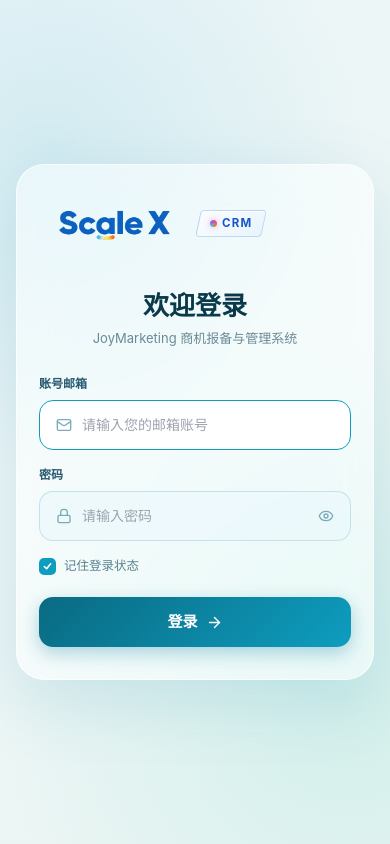
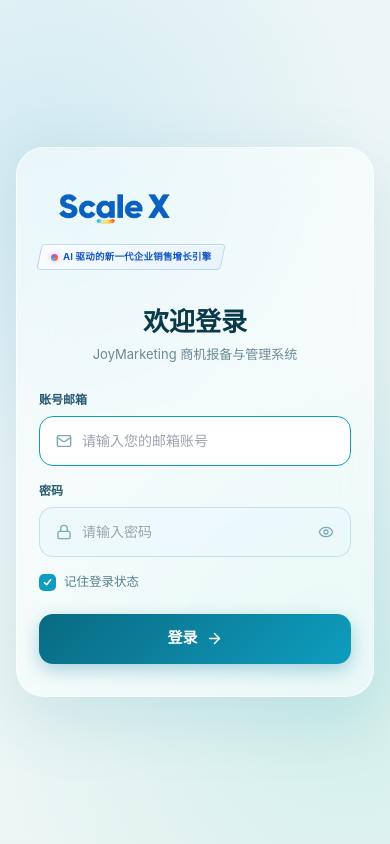
Before and after one commit to aifounderopc/aicrm, a React (Vite) app: page / in a window 390 px wide. Built offline with nearby package versions, Linux system fonts and the light colour scheme; no server answers.

Commit message:
Update Scale X brand tagline

```diff
--- a/src/components/layout/TopNav.tsx
+++ b/src/components/layout/TopNav.tsx
@@ -88,8 +88,8 @@
             <img src="/scale-x-logo-20260813.png" alt="Scale X" style={{ width: isMobile ? 108 : 120, height: 'auto', flexShrink: 0, objectFit: 'contain' }} />
             <span style={{
               display: 'inline-flex', alignItems: 'center', gap: 5,
-              fontWeight: 700, fontSize: 11.5, letterSpacing: '1.2px',
-              padding: '4px 11px', lineHeight: 1.3,
+              fontWeight: 700, fontSize: 9.5, letterSpacing: '.1px',
+              padding: '5px 10px', lineHeight: 1.3, whiteSpace: 'nowrap',
               color: '#1657c8',
               border: '1px solid rgba(22,87,200,0.22)',
               background: 'linear-gradient(135deg, rgba(255,255,255,0.7), rgba(220,235,255,0.45))',
@@ -99,7 +99,7 @@
             }}>
               <span style={{ display: 'inline-flex', alignItems: 'center', gap: 5, transform: 'skewX(12deg)' }}>
                 <span style={{ width: 7, height: 7, borderRadius: '50%', background: 'conic-gradient(from 220deg, #38bdf8, #8b5cf6, #ec4899, #f97316, #38bdf8)', flexShrink: 0, boxShadow: '0 0 6px rgba(236,72,153,0.45)' }} />
-                CRM
+                AI 驱动的新一代企业销售增长引擎
               </span>
             </span>
           </div>
@@ -322,8 +322,8 @@
                 <img src="/scale-x-logo-20260813.png" alt="Scale X" style={{ width: 112, height: 'auto', objectFit: 'contain' }} />
                 <span style={{
                   display: 'inline-flex', alignItems: 'center', gap: 5,
-                  fontWeight: 700, fontSize: 11.5, letterSpacing: '1.2px',
-                  padding: '4px 11px', lineHeight: 1.3,
+                  fontWeight: 700, fontSize: 9.5, letterSpacing: '.1px',
+                  padding: '5px 10px', lineHeight: 1.3, whiteSpace: 'nowrap',
                   color: '#1657c8',
                   border: '1px solid rgba(22,87,200,0.22)',
                   background: 'linear-gradient(135deg, rgba(255,255,255,0.7), rgba(220,235,255,0.45))',
@@ -333,7 +333,7 @@
                 }}>
                   <span style={{ display: 'inline-flex', alignItems: 'center', gap: 5, transform: 'skewX(12deg)' }}>
                     <span style={{ width: 7, height: 7, borderRadius: '50%', background: 'conic-gradient(from 220deg, #38bdf8, #8b5cf6, #ec4899, #f97316, #38bdf8)', flexShrink: 0, boxShadow: '0 0 6px rgba(236,72,153,0.45)' }} />
-                    CRM
+                    AI 驱动的新一代企业销售增长引擎
                   </span>
                 </span>
               </div>
--- a/src/pages/Login.tsx
+++ b/src/pages/Login.tsx
@@ -48,18 +48,18 @@
         boxShadow: '0 20px 70px rgba(14,120,160,0.14)',
       }}>
         {/* Brand */}
-        <div style={{ display: 'flex', alignItems: 'center', gap: 9, marginBottom: isMobile ? 24 : 8 }}>
+        <div style={{ display: 'flex', alignItems: isMobile ? 'flex-start' : 'center', flexDirection: isMobile ? 'column' : 'row', gap: isMobile ? 6 : 9, marginBottom: isMobile ? 24 : 8 }}>
           <img src="/scale-x-logo-20260813.png" alt="Scale X" style={{ width: isMobile ? 150 : 180, height: 'auto', objectFit: 'contain' }} />
           <span style={{
             display: 'inline-flex', alignItems: 'center', gap: 5,
-            fontWeight: 700, fontSize: 11.5, letterSpacing: '1.2px', color: '#1657c8',
-            padding: '4px 11px', border: '1px solid rgba(22,87,200,0.22)',
+            fontWeight: 700, fontSize: isMobile ? 9.5 : 10.5, letterSpacing: '.2px', color: '#1657c8',
+            padding: '5px 11px', border: '1px solid rgba(22,87,200,0.22)', whiteSpace: 'nowrap',
             background: 'linear-gradient(135deg, rgba(255,255,255,0.7), rgba(220,235,255,0.45))',
             boxShadow: 'inset 0 1px 0 rgba(255,255,255,0.8)', borderRadius: 4, transform: 'skewX(-12deg)',
           }}>
             <span style={{ display: 'inline-flex', alignItems: 'center', gap: 5, transform: 'skewX(12deg)' }}>
               <span style={{ width: 7, height: 7, borderRadius: '50%', background: 'conic-gradient(from 220deg, #38bdf8, #8b5cf6, #ec4899, #f97316, #38bdf8)', boxShadow: '0 0 6px rgba(236,72,153,0.45)' }} />
-              CRM
+              AI 驱动的新一代企业销售增长引擎
             </span>
           </span>
         </div>
```
